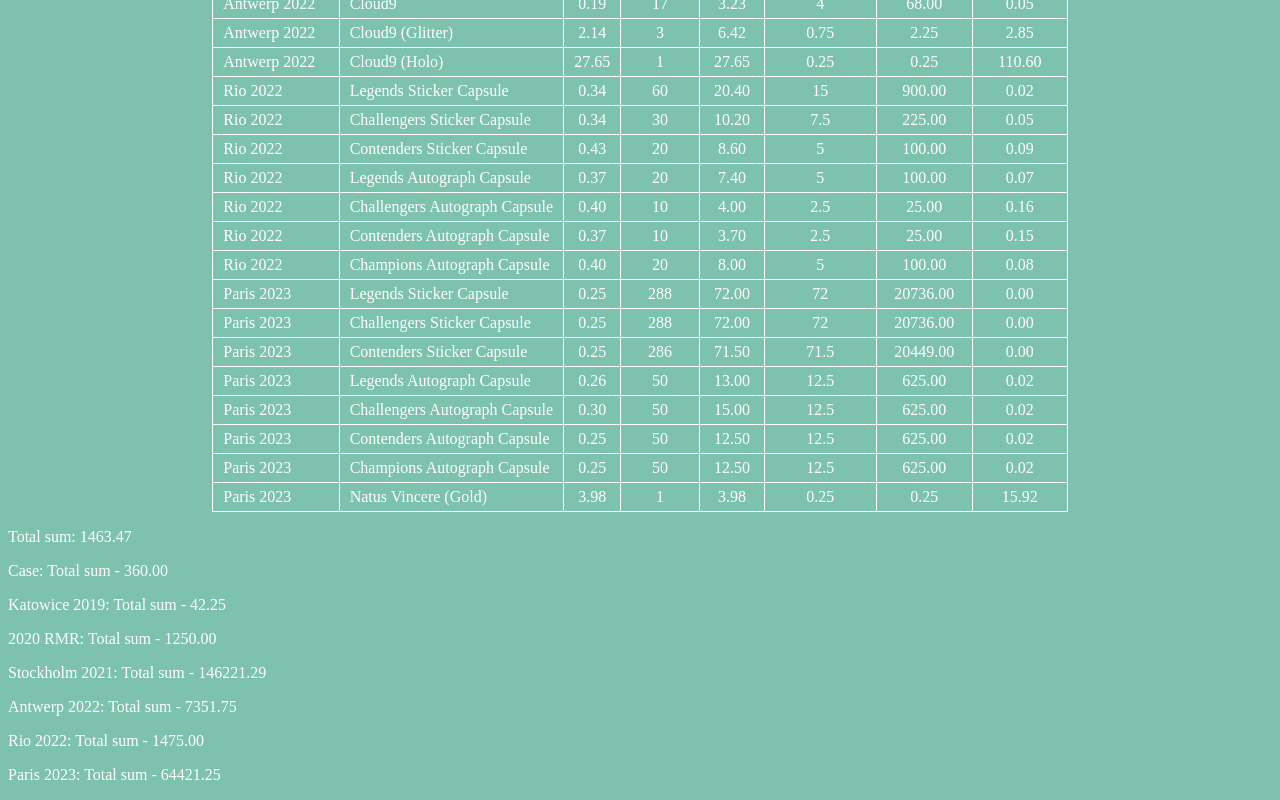
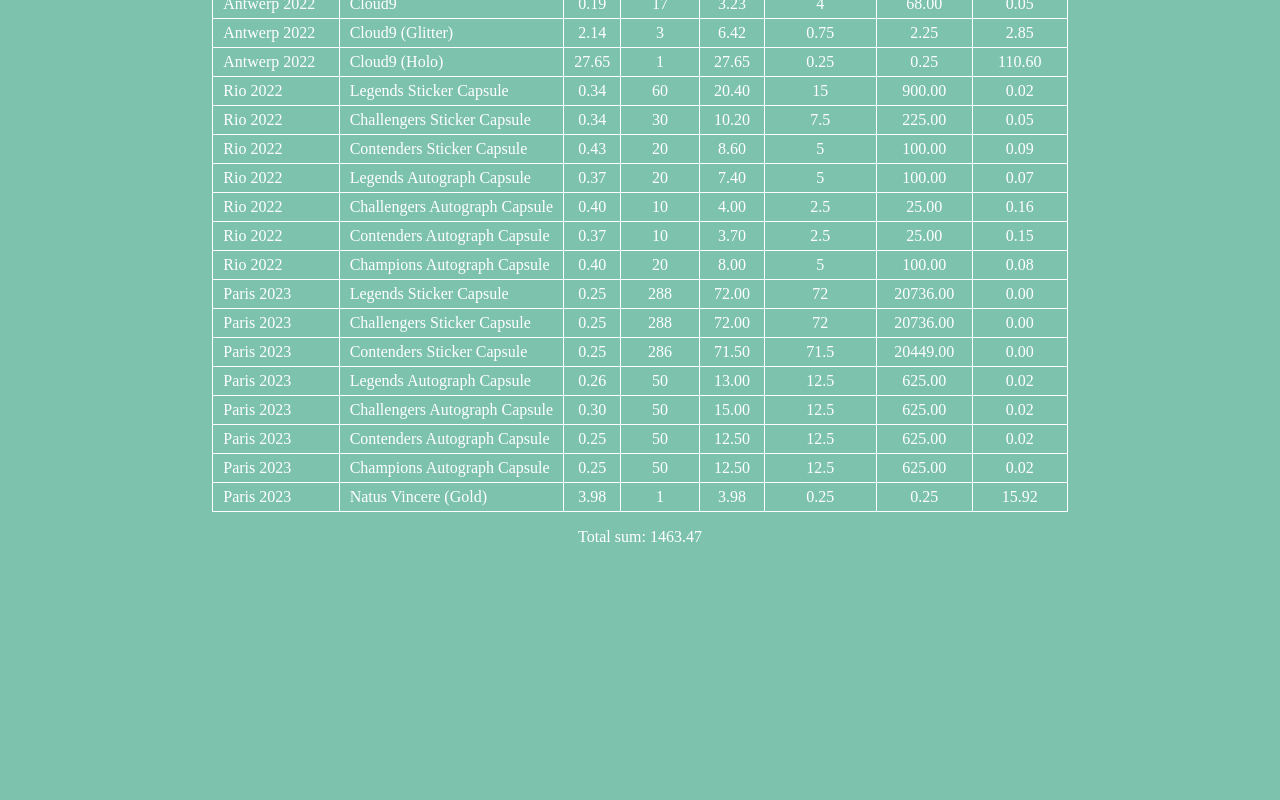
Before and after one commit to MadBowJam/steamIvsestmentsTable, a plain HTML site: page index.html in a window 1280 px wide. Shown: the part 1309-2109 px from the top of the page. After the commit the page ends 1871 px from the top, so only its background shows below. Drawn offline with Linux system fonts and the light colour scheme; a web font is replaced by a local one.

Commit message:
0.23 alpha | add some adjustments to code

```diff
--- a/assets/js/index.js
+++ b/assets/js/index.js
@@ -106,9 +106,7 @@ function calculateTotalForEachType() {
   // Перебираємо масив itemArray з кроком 4, оскільки кожні 4 елементи відповідають одному типу товару
   for (let i = 0; i < itemArray.length; i += 4) {
     const type = itemArray[i];
-    const price = parseFloat(itemArray[i + 2]);
-    const quantity = parseFloat(itemArray[i + 3]);
-    const total = price * quantity;
+    const total = document.getElementById(`total${i}`).innerHTML;
 
     // Якщо тип товару ще не був доданий до об'єкта types, створюємо його
     if (!types[type]) {
--- a/assets/style/style.css
+++ b/assets/style/style.css
@@ -49,3 +49,7 @@ button {
     font-size: 14px;
     font-weight: 600;
 }
+
+.overAllPrice {
+    text-align: center;
+}
```
